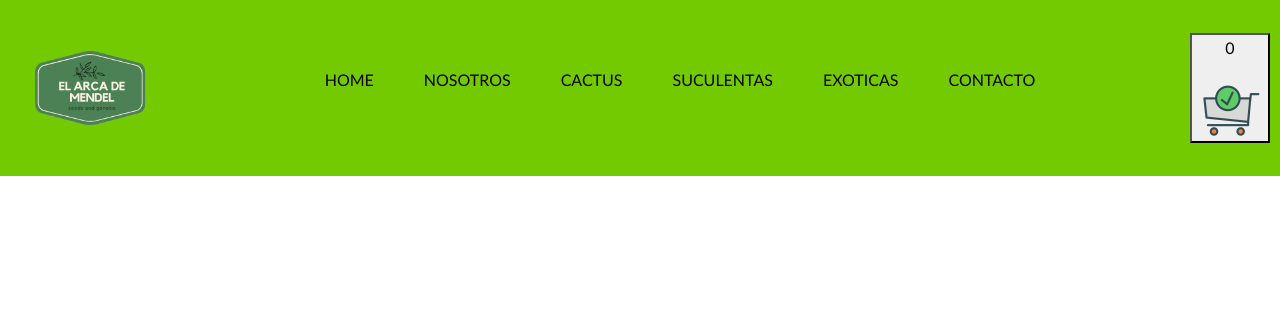
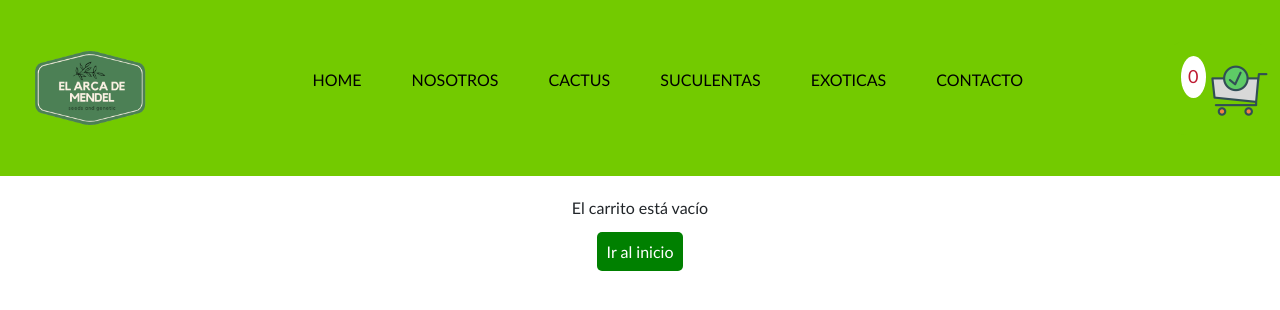
Before and after one commit to Alexzx396/El_Arca_de_Mendel_ReacJS, a React (Create React App) app: page /cart in a window 1280 px wide. Shown: the top 310 px of the page. Built offline with nearby package versions, Linux system fonts and the light colour scheme.

Commit message:
Cart view

```diff
--- a/src/App.js
+++ b/src/App.js
@@ -2,8 +2,9 @@ import {BrowserRouter, Switch, Route} from 'react-router-dom'
 import NavBar from './components/NavBar/NavBar';
 import ItemListContainer from './components/ItemListContainer/ItemListContainer';
 import ItemDetailContainer from './components/ItemDetailContainer/ItemDetailContainer';
+import CartContextProvider from './components/CartContext/CartContext';
+import Cart from './components/Cart/Cart';
 import './App.css';
-import CartContextProvider from './components/CartContext/CartContext';
 
 
 function App() {
@@ -17,7 +18,8 @@ function App() {
               <ItemListContainer/>
             </Route>
             <Route exact path="/categoria/:categoryId" component={ItemListContainer}/>
-          <Route exact path="/producto/:productId" component={ItemDetailContainer}/>
+            <Route exact path="/producto/:productId" component={ItemDetailContainer}/>
+            <Route exact path="/cart" component={Cart}/>
         </Switch>
       </BrowserRouter>
       </CartContextProvider>
--- a/src/components/Cart/Cart.jsx
+++ b/src/components/Cart/Cart.jsx
@@ -1,5 +1,5 @@
 import {useState} from 'react';
-import {useCartContext} from '../../context/CartContext';
+import {useCartContext} from '../../components/CartContext/CartContext';
 import {Link} from 'react-router-dom';
 import './Cart.css';
 
@@ -33,24 +33,24 @@ const Cart = () => {
                 }
                 >
                 {cartList.map(itemAdded =>
-                    <div className="item-added-card" key={itemAdded.itemDetail.id} >
-                        <img className="item-added-img" src={itemAdded.itemDetail.pictureUrl} alt={itemAdded.itemDetail.title}/>
+                    <div className="item-added-card" key={itemAdded.detail.id} >
+                        <img className="item-added-img" src={itemAdded.detail.pictureUrl} alt={itemAdded.detail.title}/>
                         <div className="item-added-info">
-                            <h5 className="item-added-title">{itemAdded.itemDetail.title}</h5>
-                            <h6 className="item-added-brand">{itemAdded.itemDetail.brand}</h6>
-                            <p className="item-added-description">{itemAdded.itemDetail.description}</p>
-                            <p className="item-added-price">$ {itemAdded.itemDetail.price}</p>
+                            <h5 className="item-added-title">{itemAdded.detail.title}</h5>
+                            <h6 className="item-added-brand">{itemAdded.detail.brand}</h6>
+                            <p className="item-added-description">{itemAdded.detail.description}</p>
+                            <p className="item-added-price">$ {itemAdded.detail.price}</p>
                             <p className="item-added-quantity">Cantidad: {itemAdded.quantity}</p>
                         </div>
                         <div>
-                            <button className="remove-item" onClick={() => removeItem(itemAdded.itemDetail.id)}>Eliminar producto</button>
+                            <button className="remove-item" onClick={() => removeItem(itemAdded.detail.id)}>Eliminar producto</button>
                         </div>
                     </div>
                 )}
                 <div>
                     <p className="cart-total">Total de la compra: $ {cartTotal}</p>
                 </div>
-                <UserForm createOrder={createOrder}/>
+                {/* <UserForm createOrder={createOrder}/> */}
             </div>
         </div>
     )
--- a/src/components/Cart/cart.css
+++ b/src/components/Cart/cart.css
@@ -6,8 +6,8 @@
     margin:10px;
     padding:15px;
     border-radius:20px;
-    border-style:dotted;
-    border-color:#df5166;
+    border-style:groove;
+    border-color:rgb(226, 255, 199);
 }
 
 .not-filled-cart {
@@ -20,8 +20,8 @@
 }
 
 .remove-cart, .go-to-home, .remove-item {
-    color:#BE1931;
-    background-color:lightgray;
+    color:white;
+    background-color:green;
     border-radius:5px;
     border-style:none;
     padding:10px;
@@ -33,7 +33,7 @@
 
 .go-to-home:hover {
     text-decoration:none;
-    color:#df5166;
+    color:green;
 }
 
 
@@ -108,7 +108,7 @@
 .item-added-quantity{
     font-size:20px;
     font-weight:bold;
-    color:#BE1931;
+    color:rgba(189, 63, 63, 0.938);
 }
 
 .cart-total {
--- a/src/components/CartWidget/CartWidget.css
+++ b/src/components/CartWidget/CartWidget.css
@@ -1,6 +1,23 @@
-/* .navbar-cart {
+.cartwidget-container {
+    text-decoration:none;
+}
 
+.cartwidget {
+    background-color:rgb(115, 202, 0);
     padding:15px;
+    border-radius:20px;
     border-style:none;
-    width: 100px;
-} */
+    display:flex;
+    flex-direction:row;
+}
+
+.cartwidget-quantity {
+    color:#BE1931;
+    background-color:white;
+    border-radius:50%;
+    border-style:none;
+    display:flex;
+    flex-direction:row;
+    font-size:18px;
+    padding:10%;
+}
```
